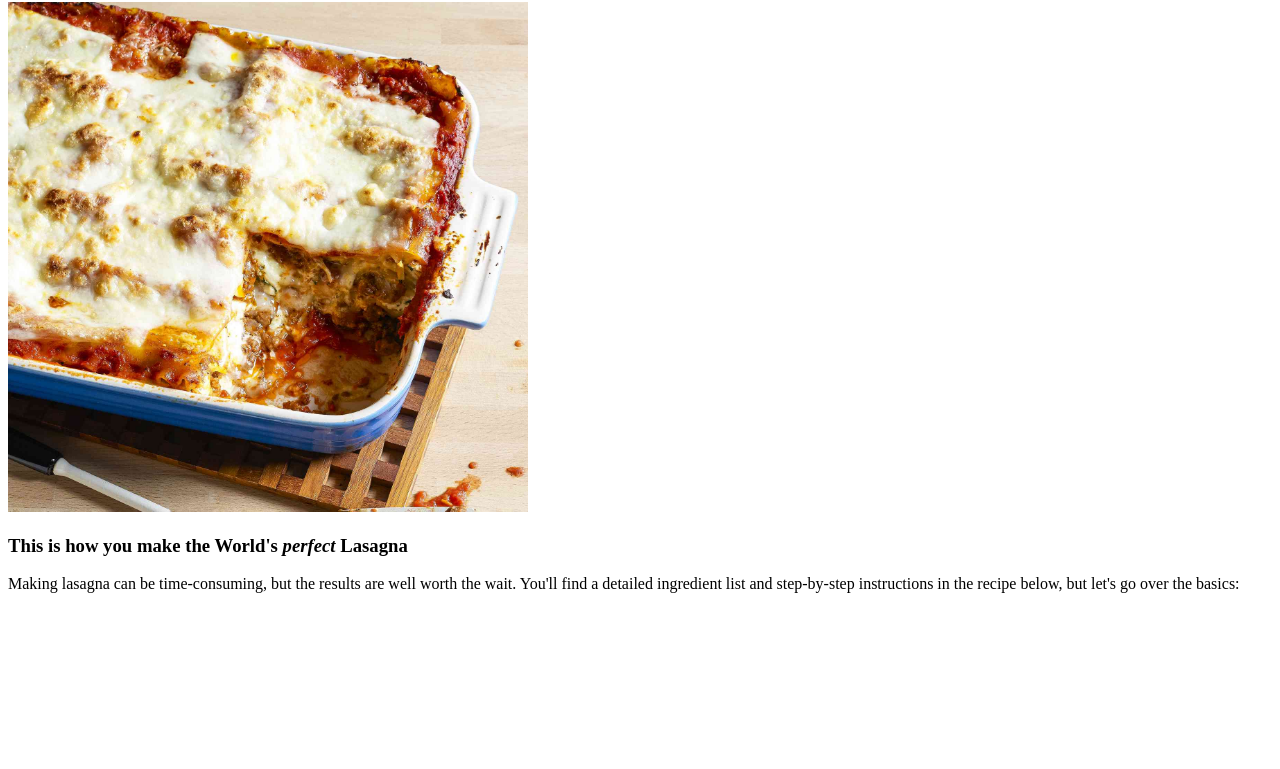
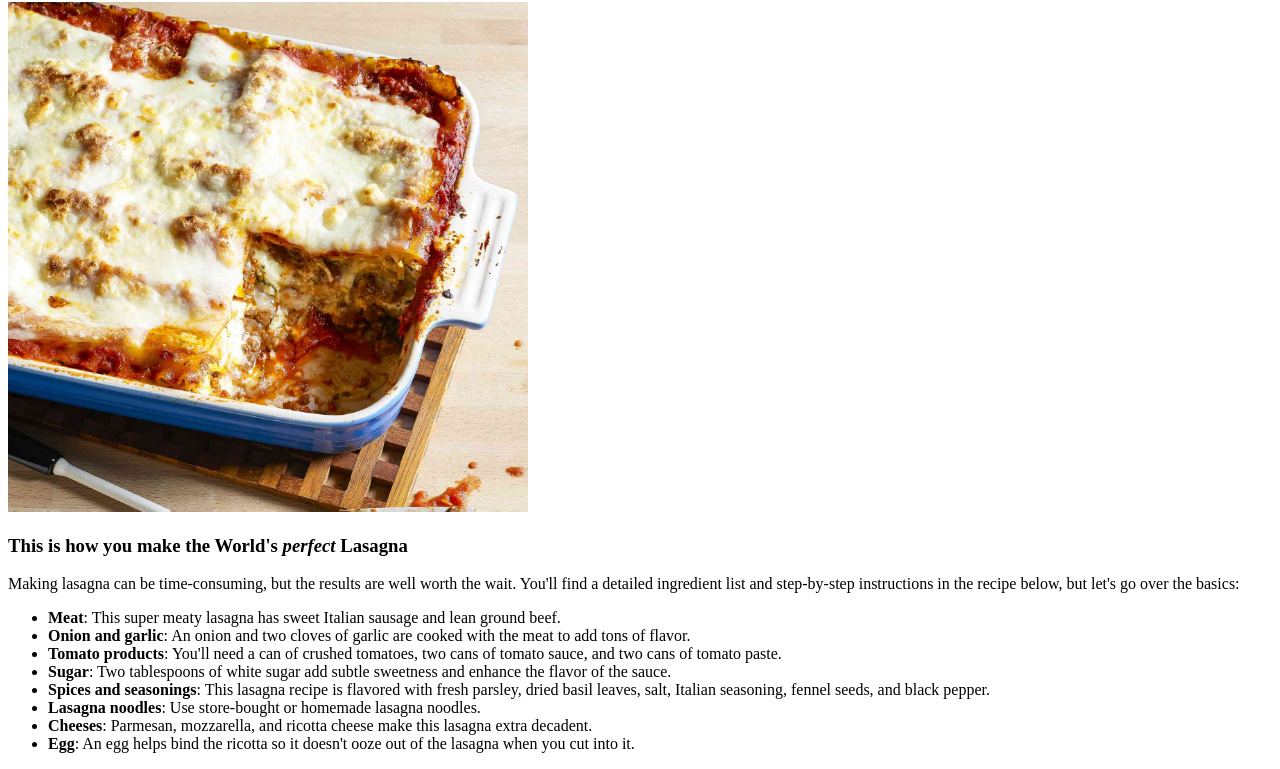
Before and after one commit to LOUIE-JUSTIN/odin-recipes, a plain HTML site: page recipes/lasagna.html in a window 1280 px wide. Shown: the part 78-847 px from the top of the page. Before the commit the page ends 800 px from the top, so only its background shows below. Drawn offline with Linux system fonts and the light colour scheme.

Commit message:
Add Ingredients

```diff
--- a/recipes/lasagna.html
+++ b/recipes/lasagna.html
@@ -13,6 +13,15 @@
         <p>Making lasagna can be time-consuming, but the results are well worth the wait.
         You'll find a detailed ingredient list and step-by-step instructions in the recipe below,
         but let's go over the basics:</p>
-
+        <ul>
+            <li> <strong>Meat</strong>: This super meaty lasagna has sweet Italian sausage and lean ground beef.</li>
+            <li> <strong>Onion and garlic</strong>: An onion and two cloves of garlic are cooked with the meat to add tons of flavor.</li>
+            <li> <strong>Tomato products</strong>: You'll need a can of crushed tomatoes, two cans of tomato sauce, and two cans of tomato paste.</li>
+            <li> <strong>Sugar</strong>: Two tablespoons of white sugar add subtle sweetness and enhance the flavor of the sauce.</li>
+            <li> <strong>Spices and seasonings</strong>: This lasagna recipe is flavored with fresh parsley, dried basil leaves, salt, Italian seasoning, fennel seeds, and black pepper.</li>
+            <li> <strong>Lasagna noodles</strong>: Use store-bought or homemade lasagna noodles.</li>
+            <li> <strong>Cheeses</strong>: Parmesan, mozzarella, and ricotta cheese make this lasagna extra decadent.</li>
+            <li> <strong>Egg</strong>: An egg helps bind the ricotta so it doesn't ooze out of the lasagna when you cut into it.</li>
+        </ul>
 </body>
 </html>
```
